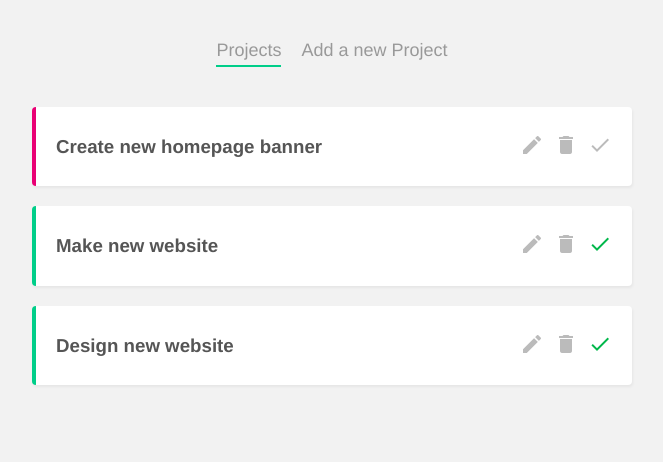
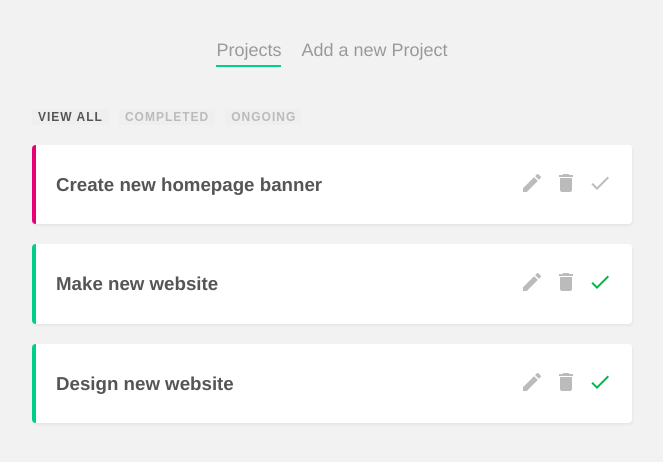
Before and after one commit to NicolasLeigh/vue-firebase, a Vue app in the folder 06/project-planner/: page / in a window 1280 px wide. Shown: the top 462 px of the page, without its empty margins (308-971 px from the left). Built offline with nearby package versions, Linux system fonts and the light colour scheme; data requests are answered from the project's data file.

Commit message:
add filter project functionality

```diff
--- /dev/null
+++ b/06/project-planner/src/components/FilterNav.vue
@@ -0,0 +1,47 @@
+<template>
+  <nav class="filter-nav">
+    <button @click="updateFilter('all')" :class="{ active: current === 'all' }">
+      View All
+    </button>
+    <button
+      @click="updateFilter('completed')"
+      :class="{ active: current === 'completed' }"
+    >
+      Completed
+    </button>
+    <button
+      @click="updateFilter('ongoing')"
+      :class="{ active: current === 'ongoing' }"
+    >
+      Ongoing
+    </button>
+  </nav>
+</template>
+
+<script>
+export default {
+  props: ['current'],
+  methods: {
+    updateFilter(by) {
+      this.$emit('filterChange', by);
+    },
+  },
+};
+</script>
+
+<style>
+.filter-nav button {
+  background-color: none;
+  border: none;
+  color: #bbb;
+  font-size: 12px;
+  text-transform: uppercase;
+  margin-right: 10px;
+  letter-spacing: 1px;
+  font-weight: bold;
+  cursor: pointer;
+}
+.filter-nav button.active {
+  color: #555;
+}
+</style>
--- a/06/project-planner/src/views/HomeView.vue
+++ b/06/project-planner/src/views/HomeView.vue
@@ -1,7 +1,8 @@
 <template>
   <div class="home">
+    <FilterNav @filterChange="current = $event" :current="current" />
     <div v-if="projects.length">
-      <div v-for="project in projects" :key="project.id">
+      <div v-for="project in filteredProjects" :key="project.id">
         <SingleProject
           :project="project"
           @delete="handleDelete"
@@ -14,12 +15,14 @@
 
 <script>
 import SingleProject from '../components/SingleProject.vue';
+import FilterNav from '../components/FilterNav.vue';
 export default {
   name: 'HomeView',
-  components: { SingleProject },
+  components: { SingleProject, FilterNav },
   data() {
     return {
       projects: [],
+      current: 'all',
     };
   },
   mounted() {
@@ -37,5 +40,16 @@
       project.complete = !project.complete;
     },
   },
+  computed: {
+    filteredProjects() {
+      if (this.current === 'completed') {
+        return this.projects.filter((project) => project.complete);
+      } else if (this.current === 'ongoing') {
+        return this.projects.filter((project) => !project.complete);
+      } else {
+        return this.projects;
+      }
+    },
+  },
 };
 </script>
```
